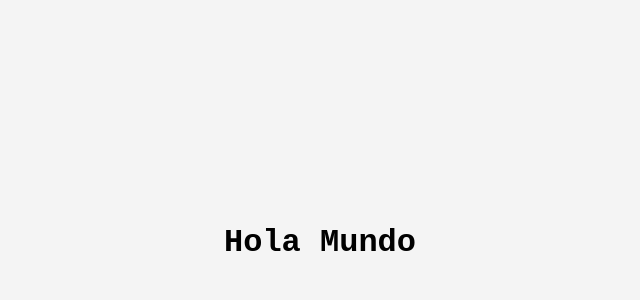
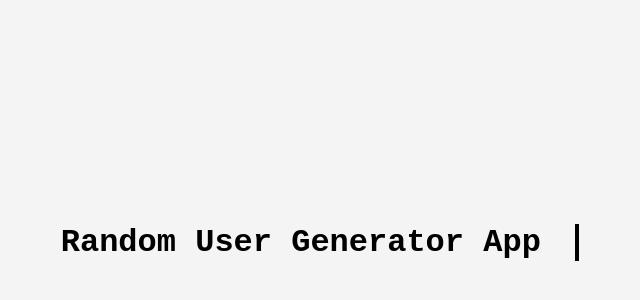
Before and after one commit to LMFront-end/RandomUserReact, a React (Create React App) app: page / in a window 1280 px wide. Shown: the part 158-458 px from the top of the page, without its empty margins (320-960 px from the left). Built offline with nearby package versions, Linux system fonts and the light colour scheme; a web font is replaced by a local one.

Commit message:
se instala dependecia font-awesome

```diff
--- a/package.json
+++ b/package.json
@@ -6,6 +6,7 @@
     "@testing-library/jest-dom": "^5.16.3",
     "@testing-library/react": "^12.1.4",
     "@testing-library/user-event": "^13.5.0",
+    "font-awesome": "^4.7.0",
     "react": "^17.0.2",
     "react-dom": "^17.0.2",
     "react-scripts": "5.0.0",
--- a/src/App.css
+++ b/src/App.css
@@ -40,6 +40,34 @@ img {
     border: 1px solid #dedede;
 }
 
+.app__title {
+    display: block;
+    white-space: nowrap;
+    border-right: 4px solid;
+    width: 27ch;
+    animation: typing 4s steps(29), blink .5s infinite step-end alternate;
+    overflow: hidden;
+    -webkit-animation: typing 4s steps(29), blink .5s infinite step-end alternate;
+}
+
+
+/* Start animation */
+
+@keyframes typing {
+    from {
+        width: 0;
+    }
+}
+
+@keyframes blink {
+    50% {
+        border-color: transparent;
+    }
+}
+
+
+/* End animation */
+
 .app__user {
     width: auto;
     height: auto;
--- a/src/App.js
+++ b/src/App.js
@@ -3,7 +3,7 @@ import './App.css';
 function App() {
   return (
     <div className="App">
-      <h1>Hola Mundo</h1>
+      <h1 className="app__title">Random User Generator App</h1>
     </div>
   );
 }
--- a/src/index.js
+++ b/src/index.js
@@ -3,6 +3,8 @@ import ReactDOM from 'react-dom';
 import './index.css';
 import App from './App';
 
+// import font-awesome
+import '../node_modules/font-awesome/css/font-awesome.min.css';
 
 ReactDOM.render(
   <React.StrictMode>
```
Also changed, not shown: 1 other file (tests, documents, lock files or other folders).
